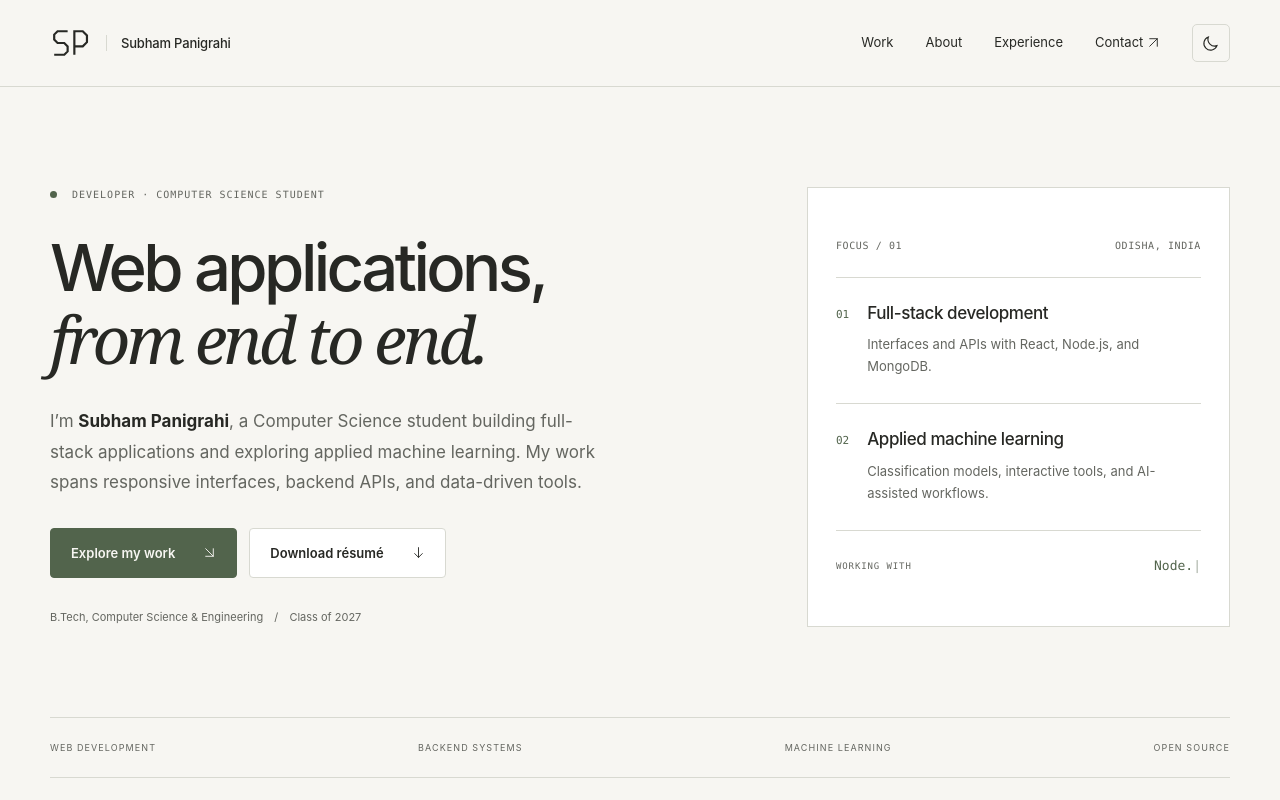
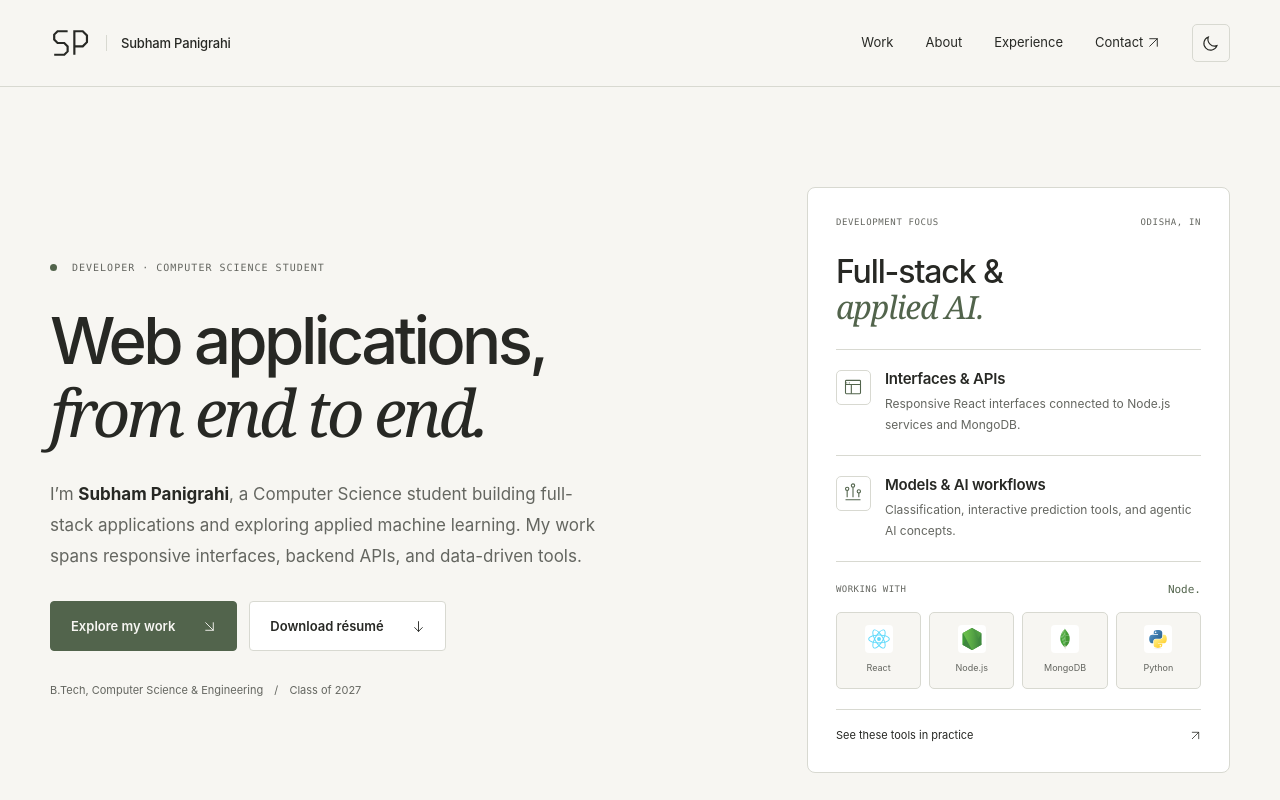
Before and after one commit to coder21-sp/portfolio, a plain HTML site: page index.html in a window 1280 px wide. Shown: the top 800 px of the page. Drawn offline with Linux system fonts and the light colour scheme.

Commit message:
Refine hero focus card with technology tiles and project link

```diff
--- a/index.html
+++ b/index.html
@@ -103,34 +103,92 @@
           </p>
         </div>
         <aside aria-labelledby="focus-title" class="focus-panel">
-          <div class="focus-header">
-            <h2 id="focus-title">Focus / 01</h2>
-            <span>ODISHA, INDIA</span>
+          <div class="focus-kicker">
+            <span>DEVELOPMENT FOCUS</span
+            ><span class="focus-location">ODISHA, IN</span>
           </div>
+          <h2 id="focus-title">
+            Full-stack &amp;<br /><span class="serif">applied AI.</span>
+          </h2>
+          <div class="focus-areas">
             <div class="focus-entry">
-            <span class="focus-number">01</span>
+              <span class="focus-icon"
+                ><svg aria-hidden="true" viewBox="0 0 24 24">
+                  <rect height="16" rx="1" width="18" x="3" y="4"></rect>
+                  <path d="M3 9h18m-11 0v11m-6-13h1m2 0h1"></path></svg
+              ></span>
               <div>
-              <h3>Full-stack development</h3>
-              <p>Interfaces and APIs with React, Node.js, and MongoDB.</p>
+                <h3>Interfaces &amp; APIs</h3>
+                <p>
+                  Responsive React interfaces connected to Node.js services and
+                  MongoDB.
+                </p>
               </div>
             </div>
             <div class="focus-entry">
-            <span class="focus-number">02</span>
+              <span class="focus-icon"
+                ><svg aria-hidden="true" viewBox="0 0 24 24">
+                  <path d="M5 17V9m7 8V5m7 12v-5M3 20h18"></path>
+                  <circle cx="5" cy="7" r="2"></circle>
+                  <circle cx="12" cy="3" r="2"></circle>
+                  <circle cx="19" cy="10" r="2"></circle></svg
+              ></span>
               <div>
-              <h3>Applied machine learning</h3>
+                <h3>Models &amp; AI workflows</h3>
                 <p>
-                Classification models, interactive tools, and AI-assisted
-                workflows.
+                  Classification, interactive prediction tools, and agentic AI
+                  concepts.
                 </p>
               </div>
             </div>
-          <div class="focus-foot">
-            <span class="eyebrow">WORKING WITH</span>
-            <p class="typed-line">
-              <span class="typed-text">React.js</span
-              ><span aria-hidden="true" class="cursor">|</span>
-            </p>
           </div>
+          <div class="focus-stack">
+            <div class="focus-stack-label">
+              <span>WORKING WITH</span><span class="typed-text">React.js</span>
+            </div>
+            <ul aria-label="Core technologies" class="focus-tools">
+              <li>
+                <img
+                  alt=""
+                  height="28"
+                  src="assets/icons/react.svg"
+                  width="28"
+                /><span>React</span>
+              </li>
+              <li>
+                <img
+                  alt=""
+                  height="28"
+                  src="assets/icons/nodejs.svg"
+                  width="28"
+                /><span>Node.js</span>
+              </li>
+              <li>
+                <img
+                  alt=""
+                  height="28"
+                  src="assets/icons/mongodb.svg"
+                  width="28"
+                /><span>MongoDB</span>
+              </li>
+              <li>
+                <img
+                  alt=""
+                  height="28"
+                  src="assets/icons/python.svg"
+                  width="28"
+                /><span>Python</span>
+              </li>
+            </ul>
+          </div>
+          <a class="focus-project-link" href="#work"
+            >See these tools in practice<svg
+              aria-hidden="true"
+              class="ui-icon"
+              viewBox="0 0 24 24"
+            >
+              <path d="M5 19 19 5M5 5h14v14"></path></svg
+          ></a>
         </aside>
       </section>
       <div class="container intro-strip">
--- a/style.css
+++ b/style.css
@@ -1379,75 +1379,145 @@ footer .brand {
   color: var(--bg);
   border-color: var(--text);
 }
+/* The hero's compact focus card. */
 .focus-panel {
   border: 1px solid var(--line);
+  border-radius: 8px;
   padding: 28px;
-  align-self: stretch;
-  display: flex;
-  flex-direction: column;
-  justify-content: center;
+  align-self: center;
   background: var(--surface);
 }
-.focus-header {
-  display: flex;
+.focus-kicker {
+  display: flex;
+  justify-content: space-between;
   align-items: center;
-  justify-content: space-between;
-  gap: 15px;
-  padding-bottom: 24px;
-  border-bottom: 1px solid var(--line);
-}
-.focus-header h2,
-.focus-header > span {
+  gap: 12px;
   font:
-    500 10px/1.5 "SFMono-Regular",
-    Consolas,
+    9px/1.5 Consolas,
     monospace;
-  letter-spacing: 0.06em;
-  text-transform: uppercase;
+  letter-spacing: 0.07em;
   color: var(--muted);
 }
+.focus-location {
+  white-space: nowrap;
+}
+.focus-panel h2 {
+  font-size: 32px;
+  font-weight: 500;
+  letter-spacing: -0.035em;
+  line-height: 1.1;
+  margin: 24px 0;
+}
+.focus-panel h2 .serif {
+  color: var(--accent);
+}
+.focus-areas {
+  border-block: 1px solid var(--line);
+}
 .focus-entry {
   display: flex;
-  gap: 18px;
-  padding: 26px 0;
-  border-bottom: 1px solid var(--line);
-}
-.focus-number {
+  gap: 14px;
+  padding: 20px 0;
+}
+.focus-entry + .focus-entry {
+  border-top: 1px solid var(--line);
+}
+.focus-icon {
+  display: grid;
+  place-items: center;
+  width: 35px;
+  height: 35px;
+  flex-shrink: 0;
+  border: 1px solid var(--line);
+  border-radius: 5px;
   color: var(--accent);
-  font:
-    11px/1.6 Consolas,
-    monospace;
-  padding-top: 2px;
+}
+.focus-icon svg {
+  width: 20px;
+  height: 20px;
+  fill: none;
+  stroke: currentColor;
+  stroke-width: 1.3;
 }
 .focus-entry h3 {
-  font-size: 17px;
-  font-weight: 500;
-  letter-spacing: -0.025em;
-  margin: 0 0 10px;
+  font-size: 15px;
+  font-weight: 600;
+  letter-spacing: -0.015em;
+  margin: 0 0 7px;
 }
 .focus-entry p {
-  font-size: 13px;
+  font-size: 12px;
   margin: 0;
   line-height: 1.7;
 }
-.focus-foot {
-  padding-top: 25px;
-  display: flex;
+.focus-stack {
+  padding: 20px 0;
+}
+.focus-stack-label {
+  display: flex;
+  justify-content: space-between;
   align-items: center;
+  gap: 12px;
+  font:
+    9px/1.5 Consolas,
+    monospace;
+  letter-spacing: 0.05em;
+  color: var(--muted);
+  min-height: 16px;
+}
+.focus-stack-label .typed-text {
+  color: var(--accent);
+  font-size: 11px;
+  letter-spacing: 0;
+}
+.focus-tools {
+  display: grid;
+  grid-template-columns: repeat(4, minmax(0, 1fr));
+  gap: 8px;
+  padding: 0;
+  margin: 14px 0 0;
+  list-style: none;
+}
+.focus-tools li {
+  display: grid;
+  justify-items: center;
+  gap: 7px;
+  padding: 12px 4px;
+  border: 1px solid var(--line);
+  border-radius: 5px;
+  background: var(--bg);
+  font-size: 9px;
+  color: var(--muted);
+  transition:
+    border-color 0.15s,
+    background 0.15s;
+}
+.focus-tools li:hover {
+  border-color: var(--accent);
+  background: var(--soft);
+}
+.focus-tools img {
+  width: 28px;
+  height: 28px;
+  object-fit: contain;
+  padding: 3px;
+  border-radius: 4px;
+  background: white;
+}
+.focus-project-link {
+  display: flex;
   justify-content: space-between;
-  gap: 12px;
-  flex-wrap: wrap;
-}
-.focus-foot .eyebrow {
-  margin: 0;
-  font-size: 9px;
-}
-.focus-foot .typed-line {
-  margin: 0;
-  font:
-    13px/1.5 Consolas,
-    monospace;
-  min-height: 20px;
+  gap: 16px;
+  align-items: center;
+  border-top: 1px solid var(--line);
+  padding-top: 16px;
+  font-size: 11px;
+}
+.focus-project-link svg {
+  transition: transform 0.15s;
+}
+.focus-project-link:hover svg {
+  transform: translate(2px, -2px);
 }
 .intro-strip {
   font-size: 9px;
```
Lines whose indentation alone changed are shown as unchanged.
